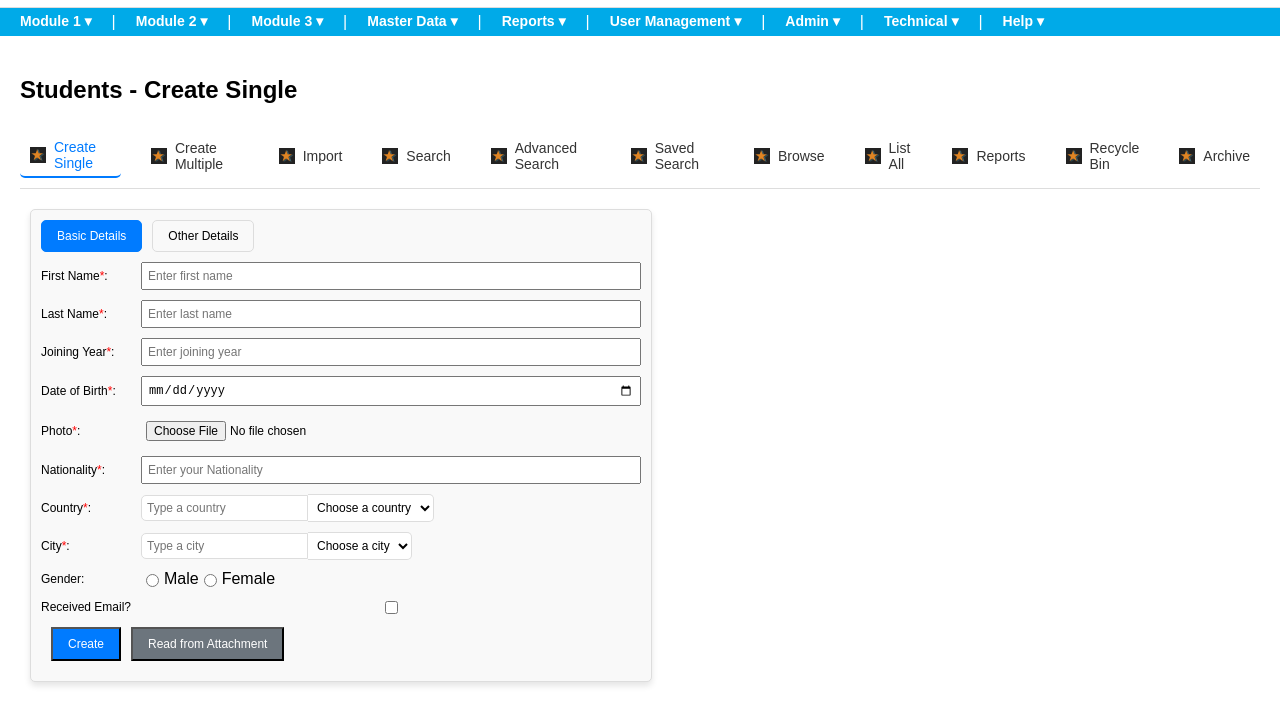
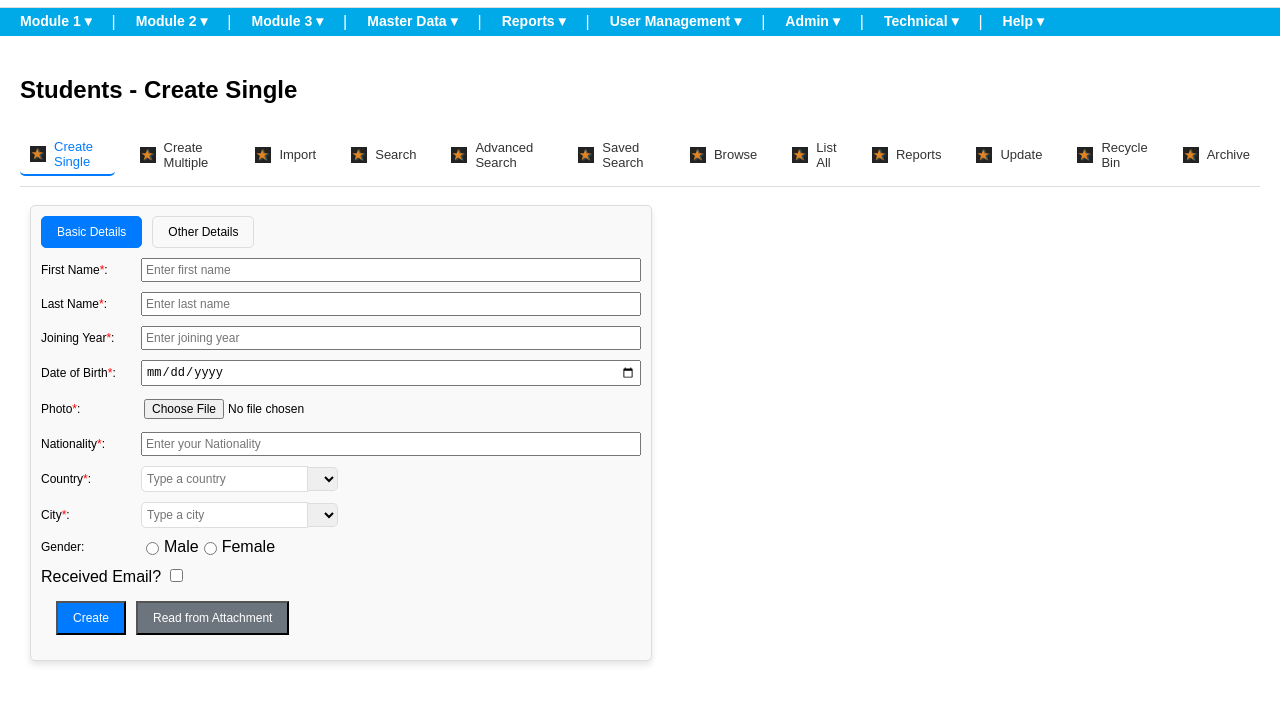
Before and after one commit to OmarHMY-02/YW, a plain HTML site: page create-single.html in a window 1280 px wide. Shown: the part 93-805 px from the top of the page. Drawn offline with Linux system fonts and the light colour scheme.

Commit message:
create-single.html

```diff
--- a/create-single.html
+++ b/create-single.html
@@ -2,7 +2,6 @@
 <html lang="en">
 <head>
   <meta charset="UTF-8">
-  <meta name="viewport" content="width=device-width, initial-scale=1.0">
   <title>Students - Create Single</title>
   <style>
     body {
@@ -64,17 +63,6 @@
       pointer-events: none; /* Prevent icon from interfering with input clicks */
     }
 
-
-    header .logo {
-      display: flex;
-      align-items: center;
-    }
-
-    header .logo img {
-      width: 40px;
-      margin-right: 10px;
-    }
-
     header nav {
       display: flex;
       gap: 15px;
@@ -108,7 +96,6 @@
     }
 
     /* Navbar styles */
-    /* Blue navbar line underneath */
     .blue-navbar {
       background: #00aae8; /* Blue background */
       height: 28px; /* Set fixed height for the navbar */
@@ -116,7 +103,6 @@
       align-items: center; /* Vertically align content */
       padding: 0 20px; /* Horizontal padding only */
     }
-
 
     .blue-navbar nav {
       display: flex;
@@ -147,9 +133,9 @@
     .toolbar {
       display: flex;
       align-items: center;
-      gap: 20px;
+      gap: 15px;
       padding: 10px 0;
-      margin-bottom: 20px;
+      margin-bottom: 18px;
       border-bottom: 1px solid #ddd;
     }
 
@@ -158,7 +144,7 @@
       align-items: center;
       gap: 8px;
       text-decoration: none;
-      font-size: 14px;
+      font-size: 13px;
       color: #333;
       padding: 5px 10px;
       border-radius: 5px;
@@ -184,7 +170,7 @@
       border-radius: 5px;
       padding: 10px; /* Reduced padding */
       max-width: 600px; /* Slightly narrower form */
-  margin: 10px; /* Centered form */
+      margin: 10px;
       box-shadow: 0px 4px 6px rgba(0, 0, 0, 0.1);
     }
 
@@ -202,19 +188,27 @@
     .form-row input,
     .form-row select {
       flex: 1;
-  padding: 5px; /* Smaller padding */
+      padding: 3px; /* Smaller padding */
       font-size: 12px; /* Smaller font size */
     }
 
+    /* Hide radio from taking extra space */
     .form-row input[type="radio"] {
       flex: 0;
       margin-right: 5px;
     }
 
+    /* Overriding label width in checkbox row */
+    .form-row.checkbox-row label {
+      flex: 0 0 auto;
+      margin-right: 5px;
+      width: auto;
+    }
+
     .form-buttons {
       display: flex;
       gap: 10px;
-  margin: 10px;
+      margin: 15px;
     }
 
     .form-buttons button {
@@ -230,32 +224,6 @@
     .form-buttons .btn-secondary {
       background: #6c757d;
       color: white;
-    }
-
-    .dropdown-container {
-  position: relative;
-  display: flex;
-  align-items: center;
-}
-
-.dropdown-container input {
-  flex: 1;
-  padding: 5px; /* Reduced padding */
-  font-size: 12px;
-  border: 1px solid #ddd;
-  border-radius: 5px 0 0 5px;
-  box-sizing: border-box;
-}
-
-.dropdown-container select {
-  background: white;
-  border: 1px solid #ddd;
-  border-left: none;
-  border-radius: 0 5px 5px 0;
-  padding: 5px;
-  font-size: 12px;
-  height: 100%;
-  box-sizing: border-box;
     }
 
     .button-container {
@@ -284,6 +252,39 @@
       color: white;
     }
 
+    .dropdown-container {
+      position: relative;
+      display: flex;
+      align-items: center;
+    }
+
+    .dropdown-container input {
+      flex: 1;
+      padding: 5px;
+      font-size: 12px;
+      border: 1px solid #ddd;
+      border-radius: 5px 0 0 5px;
+      box-sizing: border-box;
+    }
+
+    .dropdown-container select {
+  width: 30px;           /* or something comfortable for the OS arrow */
+  border: 1px solid #ddd;
+  border-left: none;
+  border-radius: 0 5px 5px 0;
+  font-size: 12px;
+  cursor: pointer;
+
+  /* "Push" the text out of view while hopefully preserving the arrow */
+  text-indent: 9999px;
+  white-space: nowrap;
+  overflow: hidden;
+}
+
+    .dropdown-container select option {
+      color: #000;
+      text-shadow: none;  /* Ensure these show normally in the dropdown list */
+    }
   </style>
 </head>
 <body>
@@ -332,6 +333,7 @@
     <a href="#"><img src="icon.png" alt="Browse"> Browse</a>
     <a href="#"><img src="icon.png" alt="List All"> List All</a>
     <a href="#"><img src="icon.png" alt="Reports"> Reports</a>
+    <a href="#"><img src="icon.png" alt="Update"> Update</a>
     <a href="#"><img src="icon.png" alt="Recycle Bin"> Recycle Bin</a>
     <a href="#"><img src="icon.png" alt="Archive"> Archive</a>
   </div>
@@ -370,7 +372,7 @@
         <div class="dropdown-container">
           <input type="text" id="country" placeholder="Type a country">
           <select id="country-select" onchange="setInputValue('country', this)">
-            <option value="" disabled selected>Choose a country</option>
+            <option value="" disabled selected></option>
             <option value="United States">United States</option>
             <option value="Canada">Canada</option>
             <option value="United Kingdom">United Kingdom</option>
@@ -380,13 +382,12 @@
           </select>
         </div>
       </div>
-
       <div class="form-row">
         <label for="city">City<span style="color: red;">*</span>:</label>
         <div class="dropdown-container">
           <input type="text" id="city" placeholder="Type a city">
           <select id="city-select" onchange="setInputValue('city', this)">
-            <option value="" disabled selected>Choose a city</option>
+            <option value="" disabled selected></option>
             <option value="New York">New York</option>
             <option value="Los Angeles">Los Angeles</option>
             <option value="Chicago">Chicago</option>
@@ -401,20 +402,19 @@
         <input type="radio" id="male" name="gender" value="Male"> Male
         <input type="radio" id="female" name="gender" value="Female"> Female
       </div>
-
-      <div class="form-row">
+      <!-- Overriding the default 'form-row' label width here -->
+      <div class="label">
         <label for="received-email">Received Email?</label>
         <input type="checkbox" id="received-email">
       </div>
-
       <div class="form-buttons">
         <button type="submit" class="btn-primary">Create</button>
         <button type="button" class="btn-secondary">Read from Attachment</button>
       </div>
-
     </form>
   </div>
 </main>
+
 <script>
   function setInputValue(inputId, selectElement) {
     const inputField = document.getElementById(inputId);
```
Lines whose indentation alone changed are shown as unchanged.
